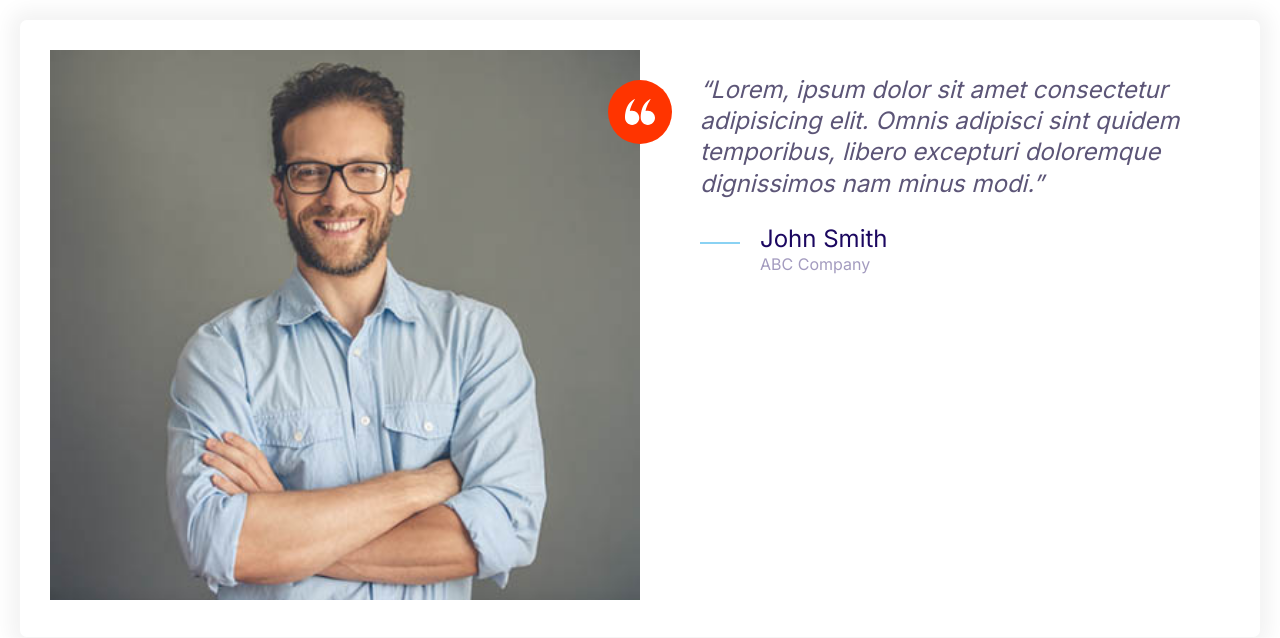
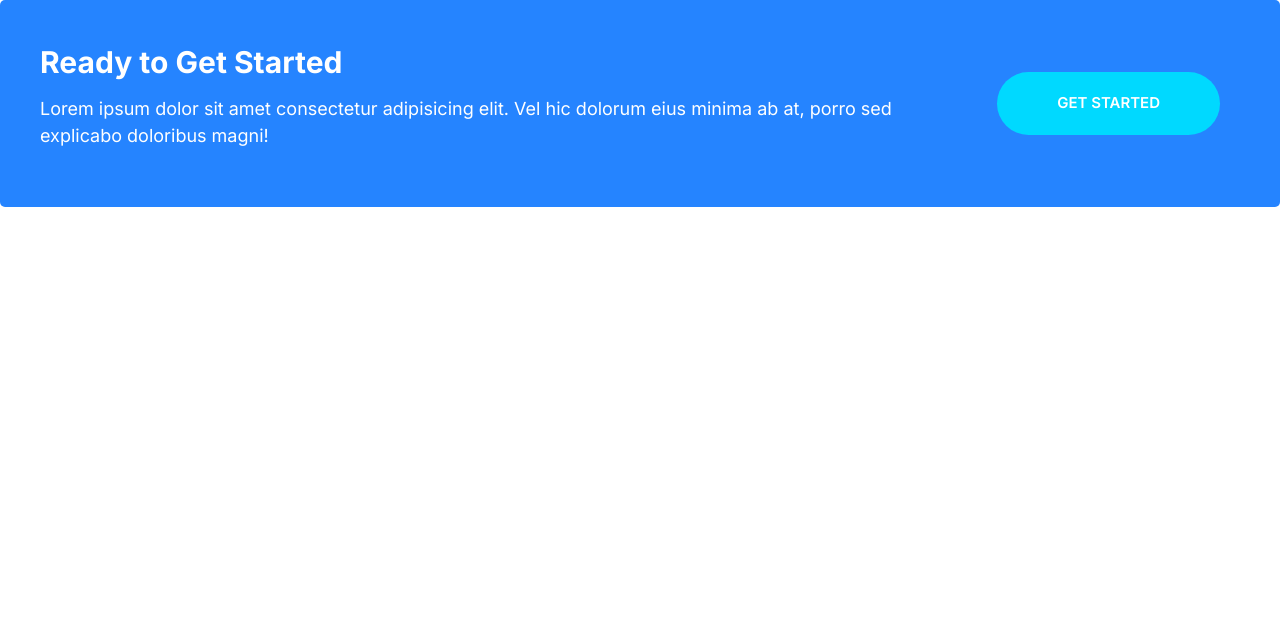
Before and after one commit to Mpz30/Moshify-clone, a plain HTML site: page index.html in a window 1280 px wide. Drawn offline with Linux system fonts and the light colour scheme.

Commit message:
define callouts structure

```diff
--- a/css/styles.css
+++ b/css/styles.css
@@ -267,6 +267,11 @@ a {
   color: #fff;
 }
 
+.btn--stretched {
+  padding-left: 6rem;
+  padding-right: 6rem;
+}
+
 @media screen and (min-width: 1024px) {
   .btn {
     font-size: 1.5rem;
@@ -521,3 +526,46 @@ a {
     margin-left: 6rem;
   }
 }
+
+/*Callout*/
+
+.callout {
+  padding: 4rem;
+  border-radius: 5px;
+}
+
+.callout--primary {
+  background-color: var(--color-primary);
+  color: #fff;
+}
+
+
+.callout__heading {
+  color: white;
+  font-size: 3rem;
+  margin-top: 0;
+}
+
+.callout .btn {
+  justify-self: center;
+  align-self: center;
+}
+
+.callout__content {
+  text-align: center;
+}
+
+@media screen and (min-width: 768px) {
+  .callout .grid--1x2 {
+    grid-template-columns: 1fr auto;
+  }
+
+  .callout__content {
+    text-align: left;
+  }
+
+  .callout .btn {
+    justify-self: start;
+    margin: 0 2rem;
+  }
+}
--- a/index.html
+++ b/index.html
@@ -10,34 +10,15 @@
   <link rel="stylesheet" href="css/normalize.css">
   <link rel="stylesheet" href="css/styles.css">
 </head>
-<body style="padding: 2rem;">
-  <div class="card testimonial">
+<body>
+  <div class="callout callout--primary">
     <div class="grid grid--1x2">
-      <div class="testimonial__image">
-        <img src="images/testimonial.jpg" alt="A happy smilling customer">
-        <span class="icon-container icon-container--accent">
-          <svg class="icon icon--white icon--small">
-            <use xlink:href="images/sprite.svg#quotes"></use>
-          </svg>
-        </span>
+        <div class="callout__content">
+          <h2 class="callout__heading">Ready to Get Started</h2>
+          <p>Lorem ipsum dolor sit amet consectetur adipisicing elit. Vel hic dolorum eius minima ab at, porro sed explicabo doloribus magni!</p>
+        </div>
+        <a href="#" class="btn btn--secondary btn--stretched">Get Started</a>
       </div>
-      <blockquote class="quote">
-        <p class="quote__text">Lorem, ipsum dolor sit amet consectetur adipisicing elit. Omnis adipisci sint quidem temporibus, libero excepturi doloremque dignissimos nam minus modi.</p>
-        <footer>
-          <div class="media">
-            <div class="media__image">
-              <svg class="icon icon--primary quote__line">
-                <use xlink:href="images/sprite.svg#line"></use>
-              </svg>
-            </div>
-            <div class="media__body">
-              <h3 class="media__title quote__author">John Smith</h3>
-              <p class="quote__organization">ABC Company</p>
-            </div>
-          </div>
-        </footer>
-      </blockquote>
-    </div>
   </div>
 </body>
 </html>
```
Also changed, not shown: components/callouts.html (added, +9 -0 lines).
